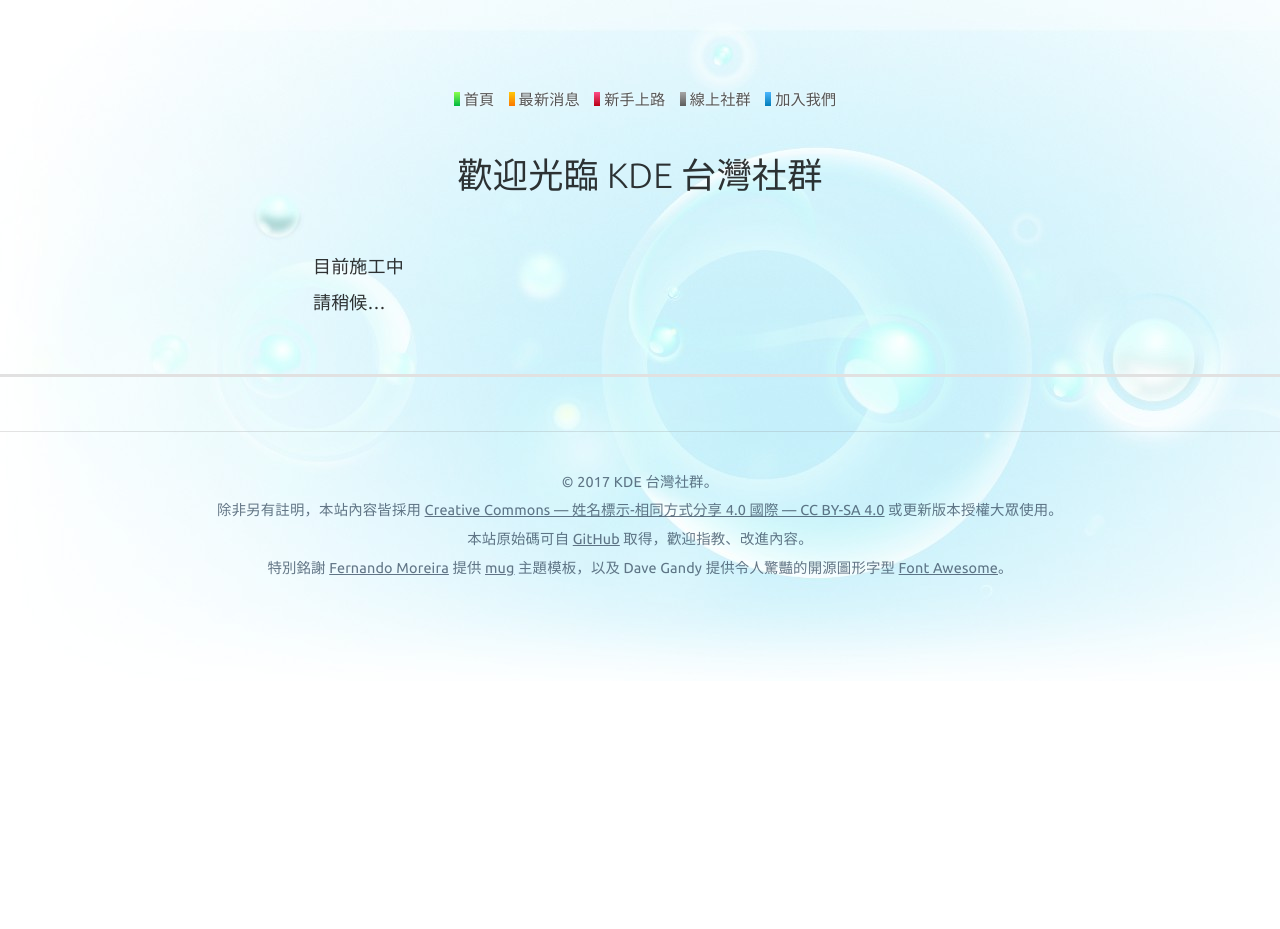
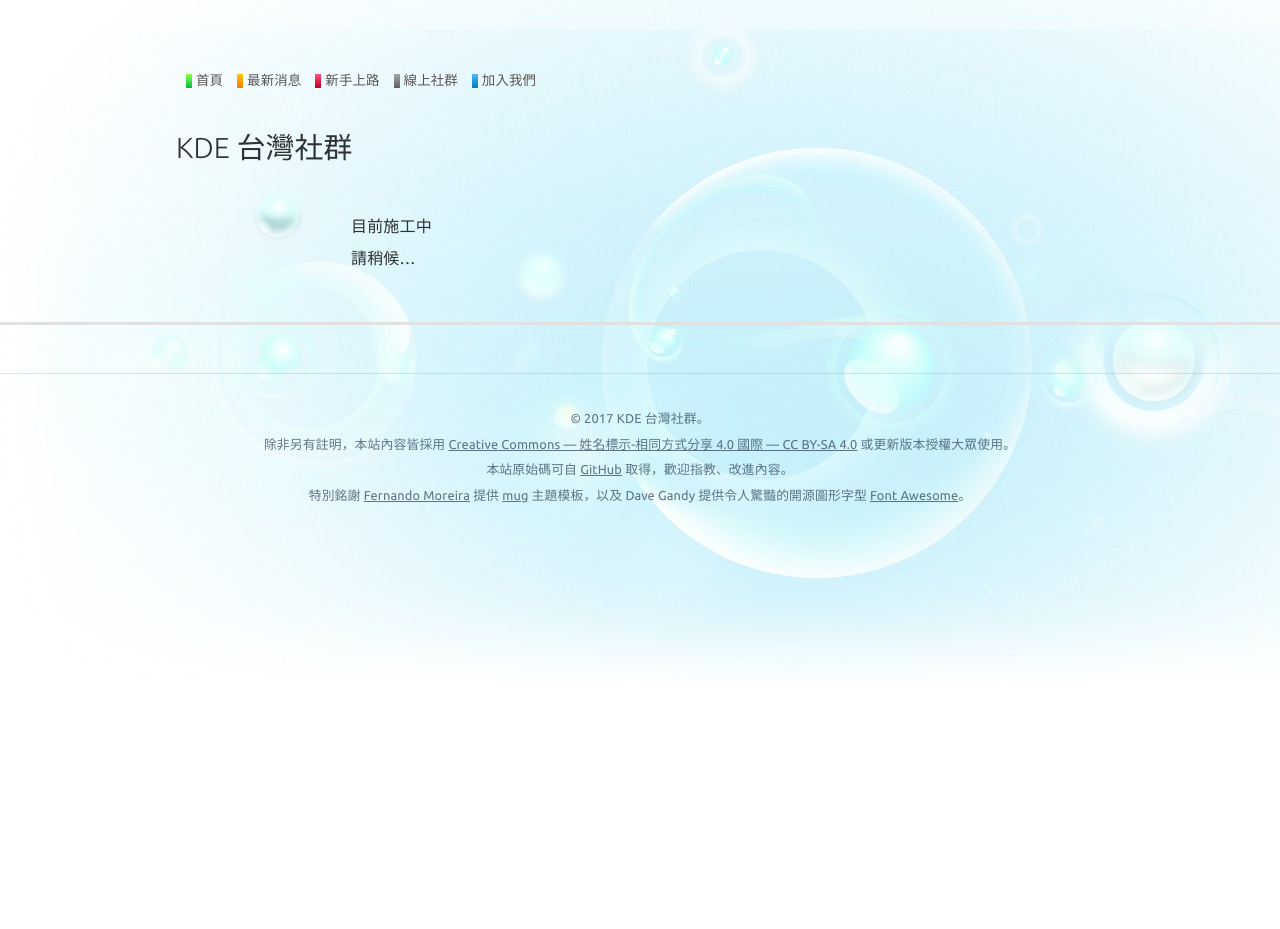
Before and after one commit to linux-taiwan/kde.linux.org.tw, a Jekyll site: the page built from about.md, in a window 1280 px wide. Built offline with Jekyll 4.4.1, drawn with Linux system fonts in a browser that asks for light colours; before the commit the page ends 900 px from its top, so only the background shows below that.

Commit message:
website: update whole website
1. add news
2. add google groups posts
3. add kde planet zh posts
4. modify the css style slightly

Signed-off-by: AceLan Kao <acelan@acelan.idv.tw>

```diff
--- a/_includes/head.html
+++ b/_includes/head.html
@@ -21,6 +21,7 @@
 <link rel="stylesheet" href="{{ "/css/main.css" | prepend: site.baseurl }}">
 <link rel="stylesheet" href="{{ "/css/plasmaMenu.css" | prepend: site.baseurl }}">
 <link rel="stylesheet" href="{{ "/css/fr-kde-org.css" | prepend: site.baseurl }}">
+<link rel="stylesheet" href="{{ "/css/style.css" | prepend: site.baseurl }}">
 <link rel="shortcut icon" href="https://www.kde.org/media/images/favicon.ico" />
 <link href="//netdna.bootstrapcdn.com/font-awesome/4.7.0/css/font-awesome.min.css" rel="stylesheet">
 
--- a/_includes/header.html
+++ b/_includes/header.html
@@ -1,5 +1,5 @@
 <header class="site-header">
-  <div class="header">
+  <div class="header wrapper">
       <nav class="plasmamenu_box">
         <input id="menu-trigger" name="menu-trigger" type="checkbox" />
         <label for="menu-trigger">
@@ -45,14 +45,14 @@
       </nav>
   </div>
 </header>
-<div class="container txt-center">
+<div class="container wrapper">
   {% if page.id %}
-    <h1 class="post-title">{{ page.title }}</h1>
+    <h2 class="post-title">{{ page.title }}</h2>
     <p class="post-meta">{{ page.date | date: "%b %-d, %Y" }}{% if page.author %} • {{ page.author }}{% endif %}{% if page.meta %} • {{ page.meta }}{% endif %}</p>
   {% elsif page.bodyclass == 'page' %}
-    <h1 class="post-title">{{ page.title }}</h1>
+    <h2 class="post-title">{{ page.title }}</h2>
     {% include search.html %}
   {% else %}
-    <h1>歡迎光臨 {{ site.name }}</h1>
+    <h2>{{ site.name }}</h2>
   {% endif %}
 </div>
--- a/_scss/_variables.scss
+++ b/_scss/_variables.scss
@@ -13,7 +13,7 @@
 $txt-color: rgba($black-color, .8) !default;
 
 $font-family-base: "Ubuntu", Helvetica, sans-serif !default;
-$font-size-base: 18px !default;
+$font-size-base: 16px !default;
 $line-height-base: 2.0 !default;
 $font-weight-base: 400 !default;
 $font-weight-bold: 700 !default;
--- a/css/fr-kde-org.css
+++ b/css/fr-kde-org.css
@@ -5,7 +5,6 @@
 
 nav ul li {
     display: inline-block;
-    margin-top: 41px;
 }
 
 nav ul h2 {
--- a/css/plasmaMenu.css
+++ b/css/plasmaMenu.css
@@ -1,14 +1,19 @@
+.wrapper {
+	margin: 0 auto;
+	max-width: 960px;
+	padding: 0 1em;
+}
+
 .header {
-	height: 60px;
+	position: relative;
 }
 
 .header .plasmamenu_box {
 	display: table;
 	text-align: left;
 	float: left;
-  text-align: center;
-  text-shadow: #fff 0px 0px 3px;
-  width: 100%;
+	text-shadow: #fff 0px 0px 3px;
+	width: 100%;
 }
 @media only screen and (max-width: 500px) {
   .header .plasmamenu_box {
@@ -100,7 +105,7 @@
 	display: none;
 	position: absolute;
 	left: 173px;
-	margin-top: -38px;
+	margin-top: 0px;
 	z-index: 100;
 }
 
@@ -112,7 +117,7 @@
 	width: 16px;
 	height: 16px;
 	margin-left: 8px;
-	margin-top: 4px;
+	margin-top: 0px;
 	position: absolute;
 }
 
--- /dev/null
+++ b/css/style.css
@@ -0,0 +1,153 @@
+
+.forum_wrapper {
+	display: inline-block;
+	margin: 0 1.25%;
+	width: 30%;
+	vertical-align: top;
+
+	#planet_posts, #forum_posts, #news_posts {
+		margin: 0;
+		padding: 0;
+		list-style-type: none;
+		li {
+			margin: 1em 0em;
+			padding: 1em;
+			display: flex;
+			align-items: flex-start;
+			border-bottom: 3px dashed lighten($primary-color, 30%);
+			word-break: break-all;
+			.profilePhoto {
+				margin-right: 1em;
+			}
+			a {
+				text-decoration: none;
+				color: inherit;
+			}
+			p {
+				margin-top: 0;
+				padding: 0;
+				flex: 1;
+				line-height: 1.5em;
+				word-break: break-all;
+			}
+			h4 {
+				font-weight: 400;
+			}
+			time {
+				display: inline-block;
+				margin-right: 1rem;
+				color: #888;
+			}
+			.label {
+				display: inline-block;
+				margin: 0 1rem 1rem 0;
+				padding: 1px .5rem;
+				color: #fff;
+				border-radius: 5px;
+				box-shadow: 5px 5px 0px #CCC;
+			}
+		}
+	}
+}
+
+.planet_wrapper {
+	display: inline-block;
+	margin: 0 1.25%;
+	width: 100%;
+	vertical-align: top;
+
+	#planet_posts, #forum_posts, #news_posts {
+		margin: 0;
+		padding: 0;
+		list-style-type: none;
+		li {
+			margin: 1em 0em;
+			padding: 1em;
+			display: flex;
+			align-items: flex-start;
+			border-bottom: 3px dashed lighten($primary-color, 30%);
+			word-break: break-all;
+			.profilePhoto {
+				margin-right: 1em;
+			}
+			a {
+				text-decoration: none;
+				color: inherit;
+			}
+			p {
+				margin-top: 0;
+				padding: 0;
+				flex: 1;
+				line-height: 1.5em;
+				word-break: break-all;
+			}
+			h4 {
+				font-weight: 400;
+			}
+			time {
+				display: inline-block;
+				margin-right: 1rem;
+				color: #888;
+			}
+			.label {
+				display: inline-block;
+				margin: 0 1rem 1rem 0;
+				padding: 1px .5rem;
+				color: #fff;
+				border-radius: 5px;
+				box-shadow: 5px 5px 0px #CCC;
+			}
+		}
+	}
+}
+
+.news_wrapper {
+	display: inline-block;
+	margin: 0 1.25%;
+	width: 60%;
+	vertical-align: top;
+
+	#planet_posts, #forum_posts, #news_posts {
+		margin: 0;
+		padding: 0;
+		list-style-type: none;
+		li {
+			margin: 1em 0em;
+			padding: 1em;
+			display: flex;
+			align-items: flex-start;
+			border-bottom: 3px dashed lighten($primary-color, 30%);
+			word-break: break-all;
+			.profilePhoto {
+				margin-right: 1em;
+			}
+			a {
+				text-decoration: none;
+				color: inherit;
+			}
+			p {
+				margin-top: 0;
+				padding: 0;
+				flex: 1;
+				line-height: 1.5em;
+				word-break: break-all;
+			}
+			h4 {
+				font-weight: 400;
+			}
+			time {
+				display: inline-block;
+				margin-right: 1rem;
+				color: #888;
+			}
+			.label {
+				display: inline-block;
+				margin: 0 1rem 1rem 0;
+				padding: 1px .5rem;
+				color: #fff;
+				border-radius: 5px;
+				box-shadow: 5px 5px 0px #CCC;
+			}
+		}
+	}
+}
```
Also changed, not shown: index.html (+60 -1 lines).
